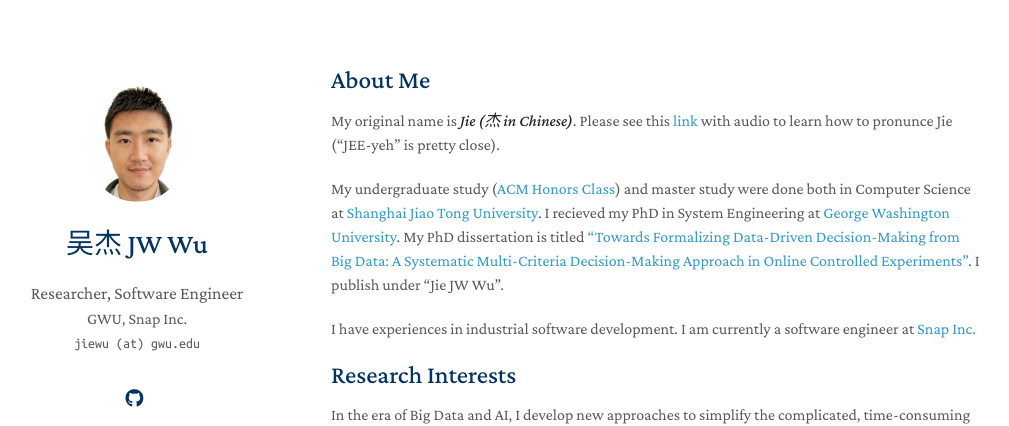
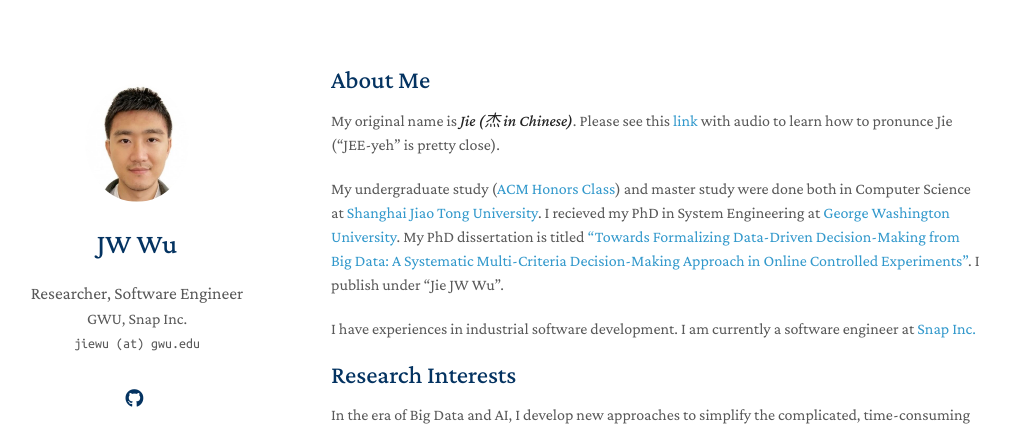
Before and after one commit to yaoyao-liu/minimal-light, a Jekyll site: the page built from index.md, in a window 1280 px wide. Shown: the top 426 px of the page, without its empty margins (139-1148 px from the left). Built offline with Jekyll 4.4.1, drawn with Linux system fonts in a browser that asks for light colours; nearby versions of some CDN libraries; a style sheet for code colours, icons or effects is not loaded; our own code applies the rules of GitHub Pages for plain Markdown files.

Commit message:
Update _config.yml

```diff
--- a/_config.yml
+++ b/_config.yml
@@ -1,5 +1,5 @@
 # Basic Information
-title: 吴杰 JW Wu
+title: JW Wu
 position: Researcher, Software Engineer
 affiliation: GWU, Snap Inc.
 email: jiewu (at) gwu.edu
```
